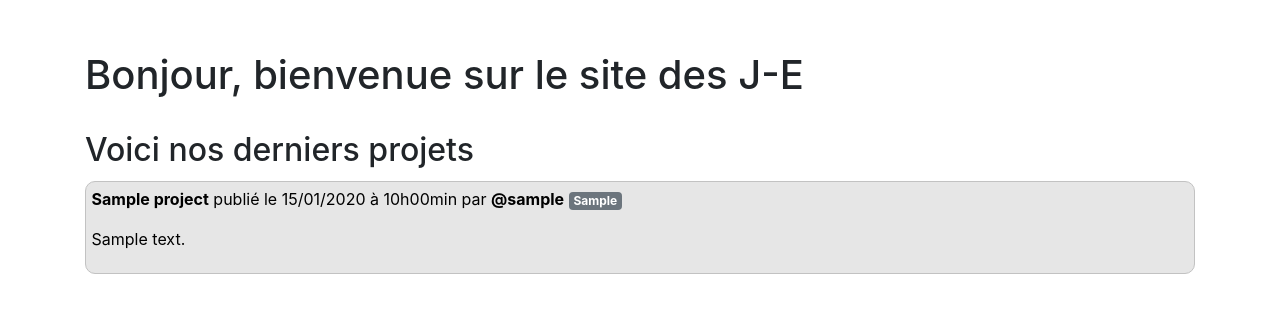
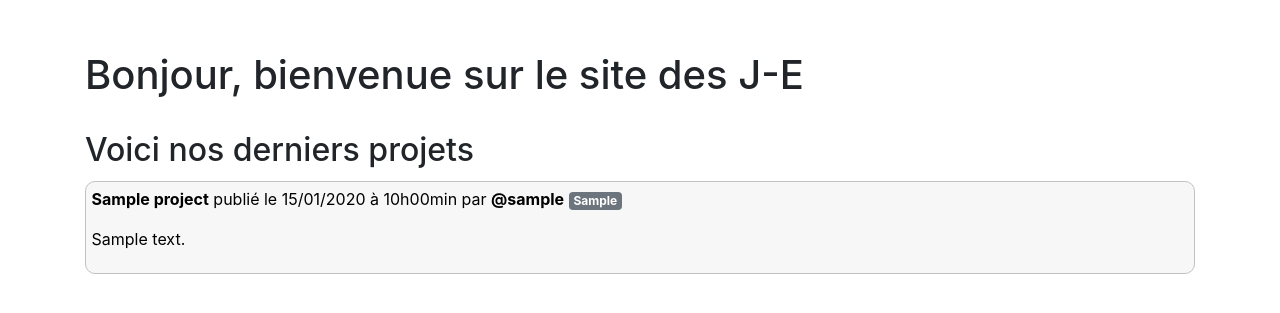
Before and after one commit to TheBdouilleur2/jesite, a PHP site: page / in a window 1280 px wide. Shown: the part 126-439 px from the top of the page. Run offline with PHP 8.4, Linux system fonts and the light colour scheme; tables that the repository leaves empty hold one stand-in row (values such as "Sample post"); some libraries are stand-ins or nearby versions.

Commit message:
Amélioration du style des projets

```diff
--- a/public/style/style.css
+++ b/public/style/style.css
@@ -4,4 +4,4 @@
 
 section {margin-top: 4%;}
 
-.project, .bord{margin-top: 1%; padding: 0.5%; border: solid 1px #c2c2c2; border-radius: 10px; background-color: #e6e6e6;}
+.project, .bord{margin-top: 1%; padding: 0.5%; border: solid 1px #c2c2c2; border-radius: 10px; background-color: #f0f0f08a;}
```
